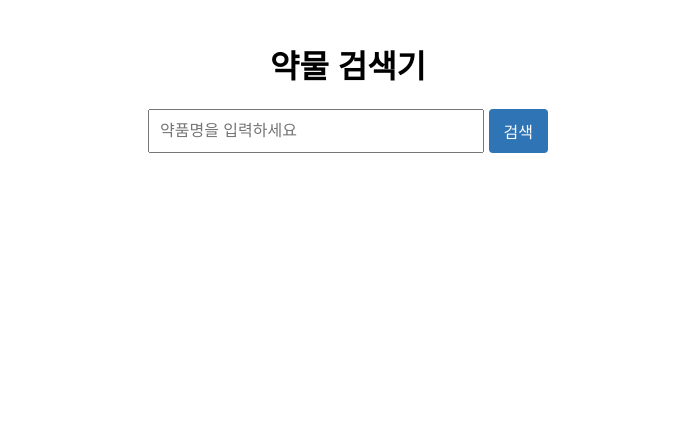
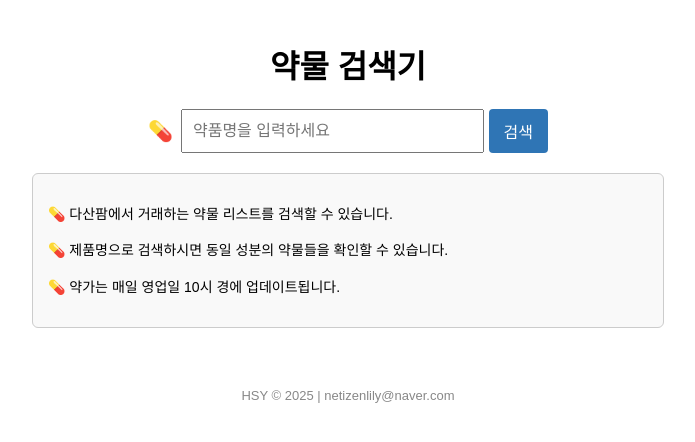
Before and after one commit to happyroy1004/dasan, a React (Create React App) app: page / in a window 1280 px wide. Shown: the top 442 px of the page, without its empty margins (292-987 px from the left). Built offline with nearby package versions, Linux system fonts and the light colour scheme.

Commit message:
제작자 정보 추가

```diff
--- a/src/App.js
+++ b/src/App.js
@@ -1,4 +1,3 @@
-// 표 넘침 없이 스크롤로 확인 가능하게 개선 (줄바꿈 없이 한 줄에 보기)
 import React, { useState, useRef } from "react";
 import data from "./약물데이터.json";
 
@@ -68,7 +67,9 @@ function App() {
       position: "relative"
     }}>
       <h1 style={{ textAlign: "center" }}>약물 검색기</h1>
+
       <div style={{ display: "flex", flexDirection: "row", width: "100%", maxWidth: "400px", position: "relative" }}>
+        <span style={{ fontSize: "20px", marginRight: "8px", alignSelf: "center" }}>💊</span>
         <input
           ref={inputRef}
           type="text"
@@ -119,6 +120,24 @@ function App() {
         </ul>
       </div>
 
+      {/* 설명창 */}
+      {!selectedDrug && (
+        <div style={{
+          backgroundColor: "#f9f9f9",
+          border: "1px solid #ccc",
+          borderRadius: "6px",
+          padding: "15px",
+          marginTop: "20px",
+          fontSize: "14px",
+          lineHeight: "1.6",
+          width: "100%"
+        }}>
+          <p>💊 다산팜에서 거래하는 약물 리스트를 검색할 수 있습니다.</p>
+          <p>💊 제품명으로 검색하시면 동일 성분의 약물들을 확인할 수 있습니다.</p>
+          <p>💊 약가는 매일 영업일 10시 경에 업데이트됩니다.</p>
+        </div>
+      )}
+
       {selectedDrug && (
         <div style={{ marginTop: "40px", width: "100%" }}>
           <h2>동일 성분 제품</h2>
@@ -165,6 +184,11 @@ function App() {
           </div>
         </div>
       )}
+
+      {/* 푸터 */}
+      <footer style={{ marginTop: "60px", fontSize: "13px", color: "#888" }}>
+        HSY © 2025 | netizenlily@naver.com
+      </footer>
     </div>
   );
 }
```
